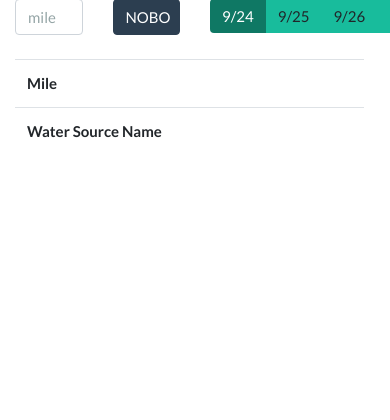
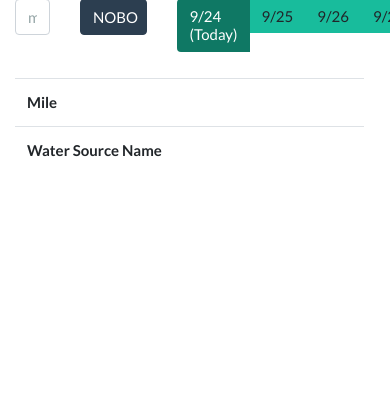
Before and after one commit to ishmandoo/trickle-tracker, a Flask app: template templates/index.html in a window 390 px wide; the page is wider, and only the part inside the window is pictured. Shown: the part 810-1230 px from the top of that part. Before the commit the page ends 948 px from the top of that part, so only its background shows below. Run offline with Flask 2, Linux system fonts and the light colour scheme; the template is opened without the code that fills it, so the values that code supplies are empty; parts of the project's set-up code (start-up, migrations or seed data) failed here and were passed over; some libraries are stand-ins or nearby versions.

Commit message:
tweaked UI

```diff
--- a/templates/index.html
+++ b/templates/index.html
@@ -60,7 +60,7 @@
 
                 <div class="col-lg-6">
                     <div class="row" style="margin-bottom: 10px;">
-                        <div class="col-3 col-sm-3">
+                        <div class="col-2 col-sm-2">
                             <input type="text" class="form-control form-inline" placeholder="mile" aria-label="Username" id="mile_input">
                         </div>
                         <div class="col-3 col-sm-3">
@@ -68,7 +68,7 @@
                                 <button id="dir" class="btn btn-primary btn-block" >NOBO</button>
                             </div>
                         </div>
-                        <div class="col-6 col-sm-6">
+                        <div class="col-7 col-sm-7">
                             <ul class="pagination">
                                 <li class="page-item active" id="day_0"><a class="page-link">Today</a></li>
                                 <li class="page-item" id="day_1"><a class="page-link">+1</a></li>
@@ -248,7 +248,11 @@
     ];
 
     day_buttons.forEach(function(btn,i) {
-        btn.children("a").text(new Date(new Date().setDate(new Date().getDate() + i)).toLocaleString('en-En',{month: "numeric", day: "numeric"}))
+        extra = "";
+        if (i==0) {
+            extra = " (Today)"
+        }
+        btn.children("a").text(new Date(new Date().setDate(new Date().getDate() + i)).toLocaleString('en-En',{month: "numeric", day: "numeric"}) + extra)
     });
 
     function clearDayButtons() {
```
